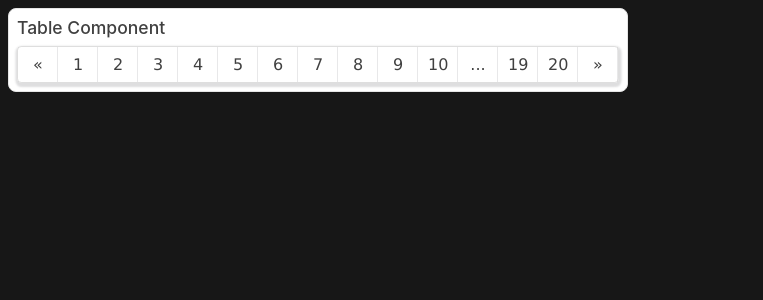
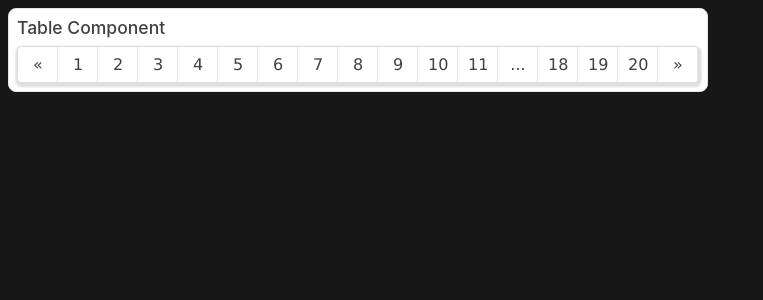
Before and after one commit to quanvan1999/ttg-react-component, a React (Create React App) app: page /dat in a window 1280 px wide. Shown: the top 300 px of the page, without its empty margins (0-763 px from the left). Built offline with nearby package versions, Linux system fonts and the light colour scheme.

Commit message:
update pagination

```diff
--- a/src/Dat.js
+++ b/src/Dat.js
@@ -29,7 +29,7 @@ export default function Dat() {
   return (
     <ThemeProvider theme = {theme.light}>
       <Container headline = {"Table Component"}>
-        <Pagination totalPage={20} boundary={2} sibling={3}  handleGetValue={handleGetValue} activePage={1} />
+        <Pagination totalPage={20} boundary={3} sibling={3}  handleGetValue={handleGetValue} activePage={1} />
       </Container>
     </ThemeProvider>
   )
--- a/src/components/Table/Pagination.js
+++ b/src/components/Table/Pagination.js
@@ -86,19 +86,16 @@ function Pagination(props){
             } //end
         }
 
-        // xét lại pagination nếu totalPage > 10
+        // set lại pagination nếu totalPage > 10
         if(totalPage <= 10){
             setPaginationMid(data_middle)
             setPaginationLeft(data_left)
             setPaginationRight(data_right)
         }else{
-
-            // sibling*2 + boundary*2 + 3
-            // exp 4+4+3 = 11
             let lefttemp = [], righttemp = [], midtemp = []
             if(page <= boundary + sibling + 1){
                 lefttemp = data_left
-                for(let i=boundary+1; i<=(boundary*2 + sibling*2); i++){
+                for(let i=boundary+1; i<=(boundary + 1 + sibling*2 + 1); i++){
                     midtemp.push(i)
                 }
                 midtemp.push("...")
```
Also changed, not shown: 1 other file (tests, documents, lock files or other folders).
